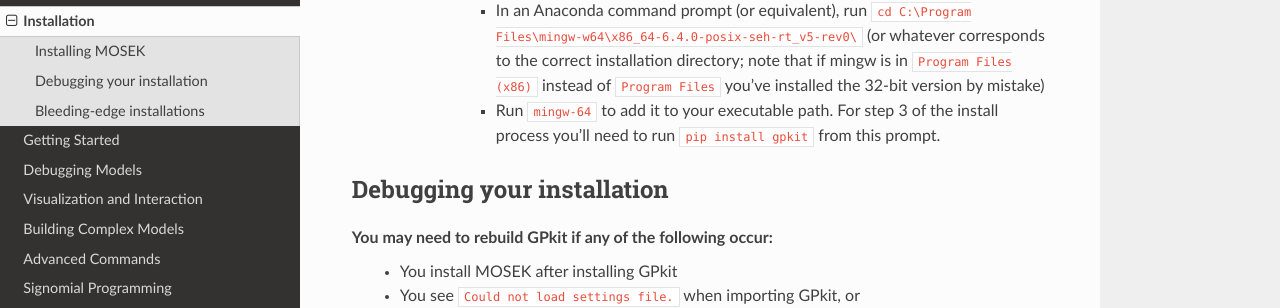
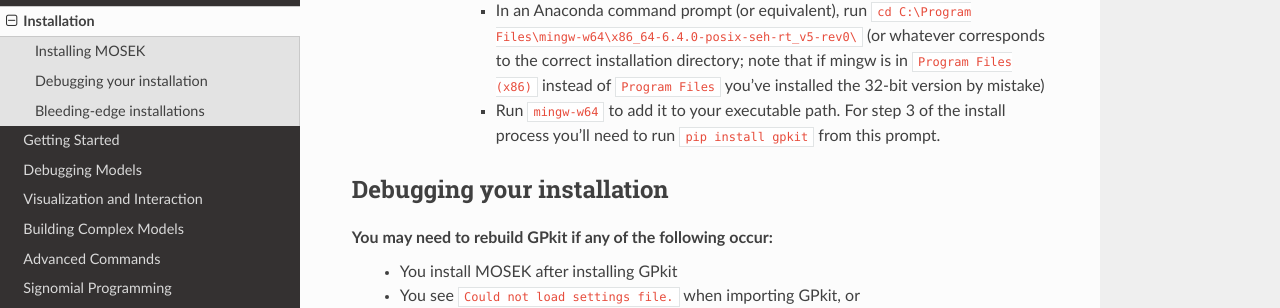
Before and after one commit to convexengineering/gpkit, a Sphinx documentation site: the page built from docs/source/installation.rst, in a window 1280 px wide and 900 px high, scrolled down 911 px. Shown: the part 155-463 px from the top of the window. Built offline with Sphinx 7.4.7 and the Read the Docs theme 2.0.0, drawn with Linux system fonts in a browser that asks for light colours.

Commit message:
minw-64 typo fix in install instructions (#1489)

```diff
--- a/docs/source/installation.rst
+++ b/docs/source/installation.rst
@@ -39,7 +39,7 @@
             - To do this, type ``gcc`` into a command prompt.
             - If you get ``executable not found``, then install the 64-bit version (x86_64 installer architecture dropdown option) with GCC version 6.4.0 or older of `mingw <http://sourceforge.net/projects/mingw-w64/>`_.
             - In an Anaconda command prompt (or equivalent), run ``cd C:\Program Files\mingw-w64\x86_64-6.4.0-posix-seh-rt_v5-rev0\`` (or whatever corresponds to the correct installation directory; note that if mingw is in ``Program Files (x86)`` instead of ``Program Files`` you've installed the 32-bit version by mistake)
-            - Run ``mingw-64`` to add it to your executable path. For step 3 of the install process you'll need to run ``pip install gpkit`` from this prompt.
+            - Run ``mingw-w64`` to add it to your executable path. For step 3 of the install process you'll need to run ``pip install gpkit`` from this prompt.
 
 Debugging your installation
 ===========================
```
